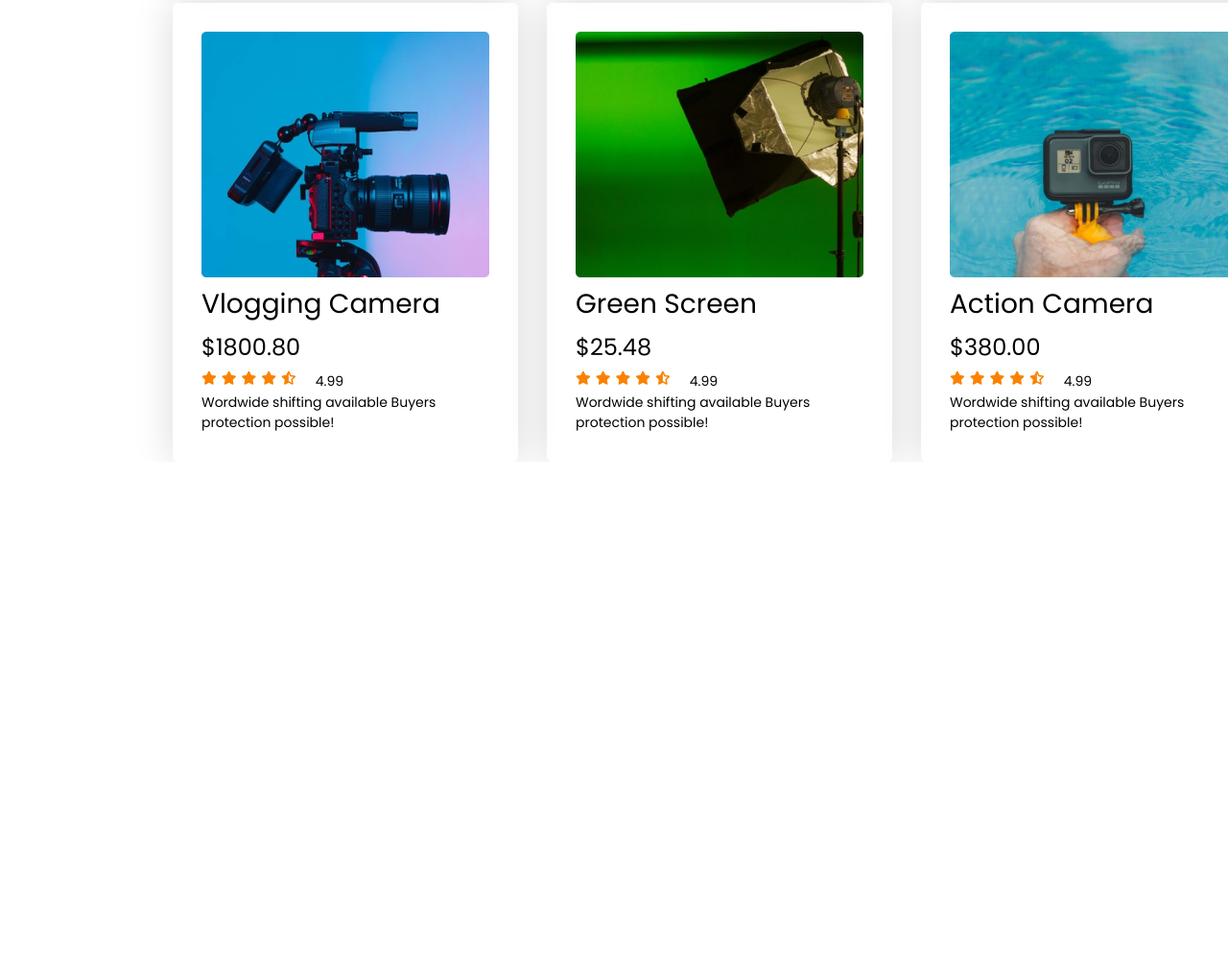
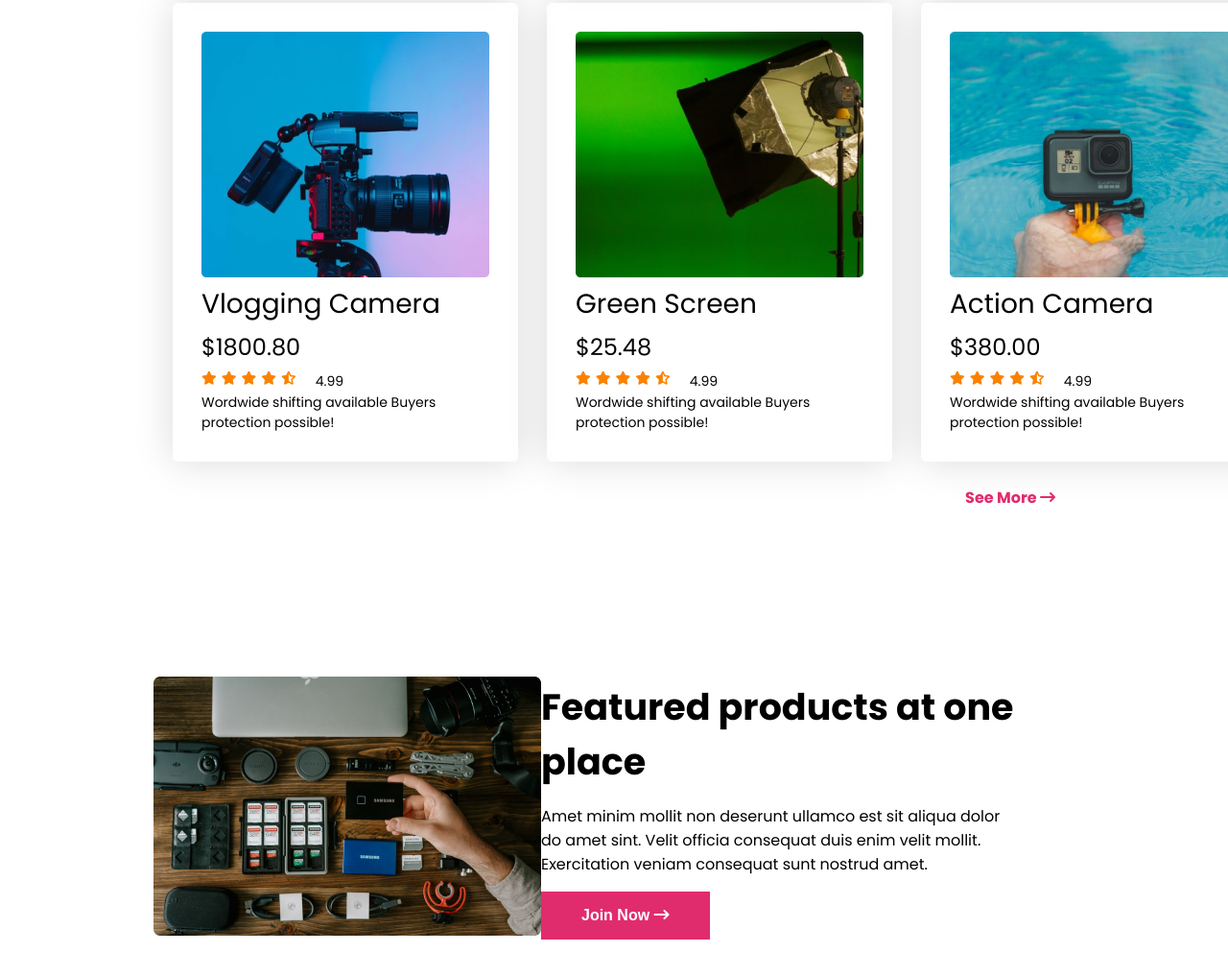
Before and after one commit to rathininfo/Influencer-gear-website, a plain HTML site: page index.html in a window 1280 px wide. Shown: the part 2187-3204 px from the top of the page at 96% size. Before the commit the page ends 2668 px from the top, so only its background shows below. Drawn offline with Linux system fonts and the light colour scheme.

Commit message:
feature section completed

```diff
--- a/index.html
+++ b/index.html
@@ -252,12 +252,27 @@
                     <p class="collection-cart-description">Wordwide shifting available
                         Buyers protection possible!</p>
                 </div>
-
-
-
+            </div>
+            <div class="see-more-btn">
+                <a href="#">See More <i class="fa-solid fa-arrow-right-long"></i></a>
             </div>
         </section>
           <!-- End collection section  -->
+
+          <!-- start featured section -->
+          <section class="featured-section">
+                <div class="feature-container">
+                    <div class="feature-img">
+                        <img src="images/gear.png" alt="banner image here">
+                    </div>
+                    <div class="feature-content">
+                        <h2>Featured products at one place</h2>
+                        <p>Amet minim mollit non deserunt ullamco est sit aliqua dolor <br> do amet sint. Velit officia consequat duis enim velit mollit. <br> Exercitation veniam consequat sunt nostrud amet.</p>
+                        <button class="feature-btn primary-btn">Join Now  <i class="fa-solid fa-arrow-right-long"></i></button>
+                    </div>
+                </div>
+          </section>
+           <!-- End featured section -->
     </main>
     <footer>
 
--- a/style.css
+++ b/style.css
@@ -139,6 +139,7 @@ header{
     grid-template-columns: repeat(3, 1fr);
     justify-content: space-between;
     gap: 30px;
+    margin-bottom: 25px;
 }
 
 .collection-cart{
@@ -189,4 +190,43 @@ header{
     font-size: 0.875rem;
 }
 
-./* End collection style */
+.see-more-btn{
+    display: flex;
+    justify-content: end;
+
+}
+
+.see-more-btn a{
+    text-decoration: none;
+    color: #E02C6D;
+    font-size: 1rem;
+    font-weight: 700;
+}
+
+/* End collection style */
+
+/* start featured style */
+
+.featured-section{
+    margin: 174px 160px 100px 160px;
+}
+
+.feature-container{
+    display: flex;
+    justify-content: space-between;
+    align-items: center;
+}
+
+.feature-btn{
+   border-radius: 0;
+   font-weight: 700;
+}
+
+.feature-content h2{
+    font-size: 2.375rem;
+}
+
+.feature-content p{
+    margin: 16px 0px 16px 0px;
+}
+/* End featured style */
```
